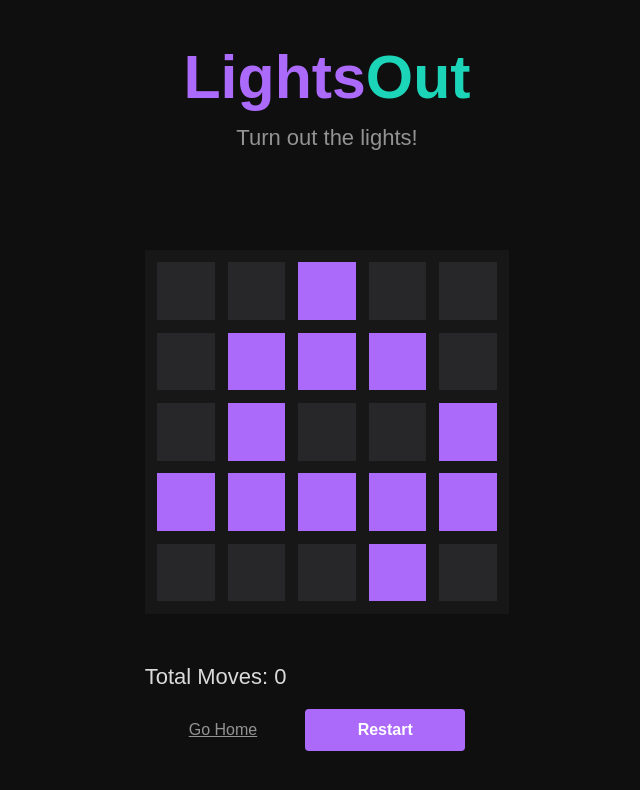
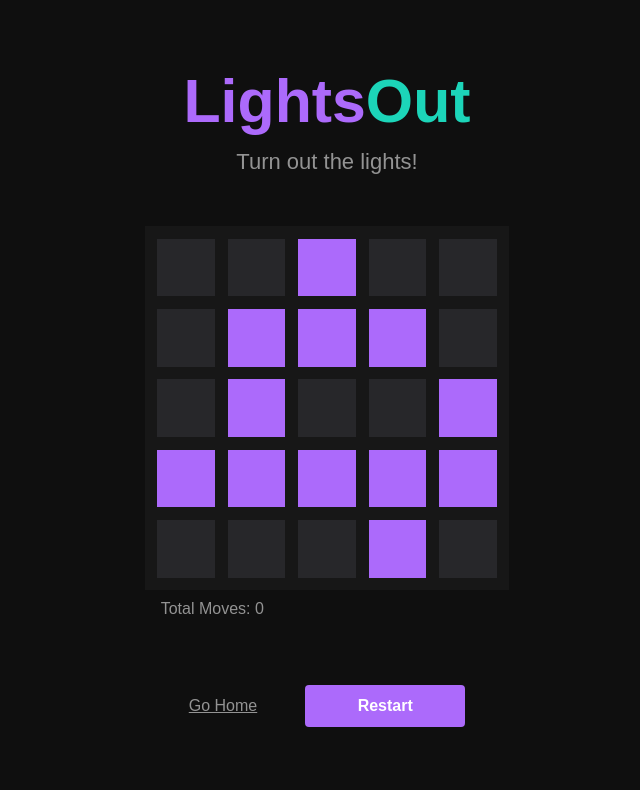
Before and after one commit to murph406/lights-out, a React (Create React App) app: page /welcome in a window 1280 px wide. Both pictures are taken after a click on the button "Let's Play!". Shown: the top 790 px of the page, without its empty margins (313-953 px from the left). Built offline with nearby package versions, Linux system fonts and the light colour scheme; the HTML template or start-up script is replaced by a standard one.

Commit message:
alt tag + ui edits

```diff
--- a/src/components/game/game.js
+++ b/src/components/game/game.js
@@ -27,6 +27,7 @@ const Game = () => {
     }, [cells]);
 
     const initGame = () => {
+        setNumOfMoves(0)
         setCells(setCellMatrix())
     }
 
@@ -63,25 +64,25 @@ const Game = () => {
 
     const getAdjacentCells = (position) => {
         let cellPositionMatrix = [position]
-        const top = [position[0], position[1] - 1]
-        const bottom = [position[0], position[1] + 1]
-        const right = [position[0] + 1, position[1]]
-        const left = [position[0] - 1, position[1]]
+        const topCell = [position[0], position[1] - 1]
+        const bottomCell = [position[0], position[1] + 1]
+        const rightCell = [position[0] + 1, position[1]]
+        const leftCell = [position[0] - 1, position[1]]
 
-        if (0 <= top[1] && top[1] <= BOARD_SIZE - 1) {
-            cellPositionMatrix.push(top)
+        if (0 <= topCell[1] && topCell[1] <= BOARD_SIZE - 1) {
+            cellPositionMatrix.push(topCell)
         }
 
-        if (0 <= bottom[1] && bottom[1] <= BOARD_SIZE - 1) {
-            cellPositionMatrix.push(bottom)
+        if (0 <= bottomCell[1] && bottomCell[1] <= BOARD_SIZE - 1) {
+            cellPositionMatrix.push(bottomCell)
         }
 
-        if (0 <= right[0] && right[0] <= BOARD_SIZE - 1) {
-            cellPositionMatrix.push(right)
+        if (0 <= rightCell[0] && rightCell[0] <= BOARD_SIZE - 1) {
+            cellPositionMatrix.push(rightCell)
         }
 
-        if (0 <= left[0] && left[0] <= BOARD_SIZE - 1) {
-            cellPositionMatrix.push(left)
+        if (0 <= leftCell[0] && leftCell[0] <= BOARD_SIZE - 1) {
+            cellPositionMatrix.push(leftCell)
         }
 
         return cellPositionMatrix
@@ -111,13 +112,14 @@ const Game = () => {
 
             {cells !== null
                 ?
-                <div>
-                    <div className={styles.contentContainer}>
+                <div className={styles.gameContainer}>
+                    <div className={styles.gameBoardContainer}>
                         {cells.map((rowArray, rowIndex) => (
                             <div className={styles.row}>
                                 {rowArray.map((cell, columnIndex) => {
                                     const cellId = "cell-" + rowIndex + "-" + columnIndex
                                     return <Cell
+                                        id={cellId}
                                         key={cellId}
                                         active={cell === 1 ? true : false}
                                         onClick={() => onClickCell(cellId)}
--- a/src/components/game/game.module.scss
+++ b/src/components/game/game.module.scss
@@ -14,7 +14,7 @@
         display: flex;
         flex-direction: column;
         align-items: center;
-        margin-bottom: 3rem;
+        // margin-bottom: 3rem;
 
         h1 {
             font-size: 3.8rem;
@@ -40,17 +40,28 @@
         }
     }
 
-    .contentContainer {
-        padding: .5vw;
-        background-color: $surface;
+    .gameContainer {
         margin-bottom: 3rem;
 
+        p {
+            color: $font-secondary;
+            margin-top: .5rem;
+            margin-left: 1rem;
+            font-size: 1rem;
+        }
 
-        .row {
-            display: flex;
-            width: 100%;
+        .gameBoardContainer {
+            padding: .5vw;
+            background-color: $surface;
+
+
+            .row {
+                display: flex;
+                width: 100%;
+            }
         }
     }
+
 
     .footerContainer {
         display: flex;
--- a/src/elements/cell/cell.js
+++ b/src/elements/cell/cell.js
@@ -5,19 +5,21 @@ import PropTypes from 'prop-types';
 import styles from './cell.module.scss'
 
 
-const Cell = ({ active, onClick }) => {
-    return <div className={cx(styles.cell, { [styles.active]: active })} onClick={onClick} />
+const Cell = ({ active, onClick, id }) => {
+    return <div className={cx(styles.cell, { [styles.active]: active })} onClick={onClick} alt={id}/>
 }
 
 export default Cell
 
 
 Cell.propTypes = {
+    id: PropTypes.string,
     active: PropTypes.bool,
     onClick: PropTypes.func
 };
 
 Cell.defaultProps = {
+    id: '',
     active: true,
     onClick: () => null
 }
```
